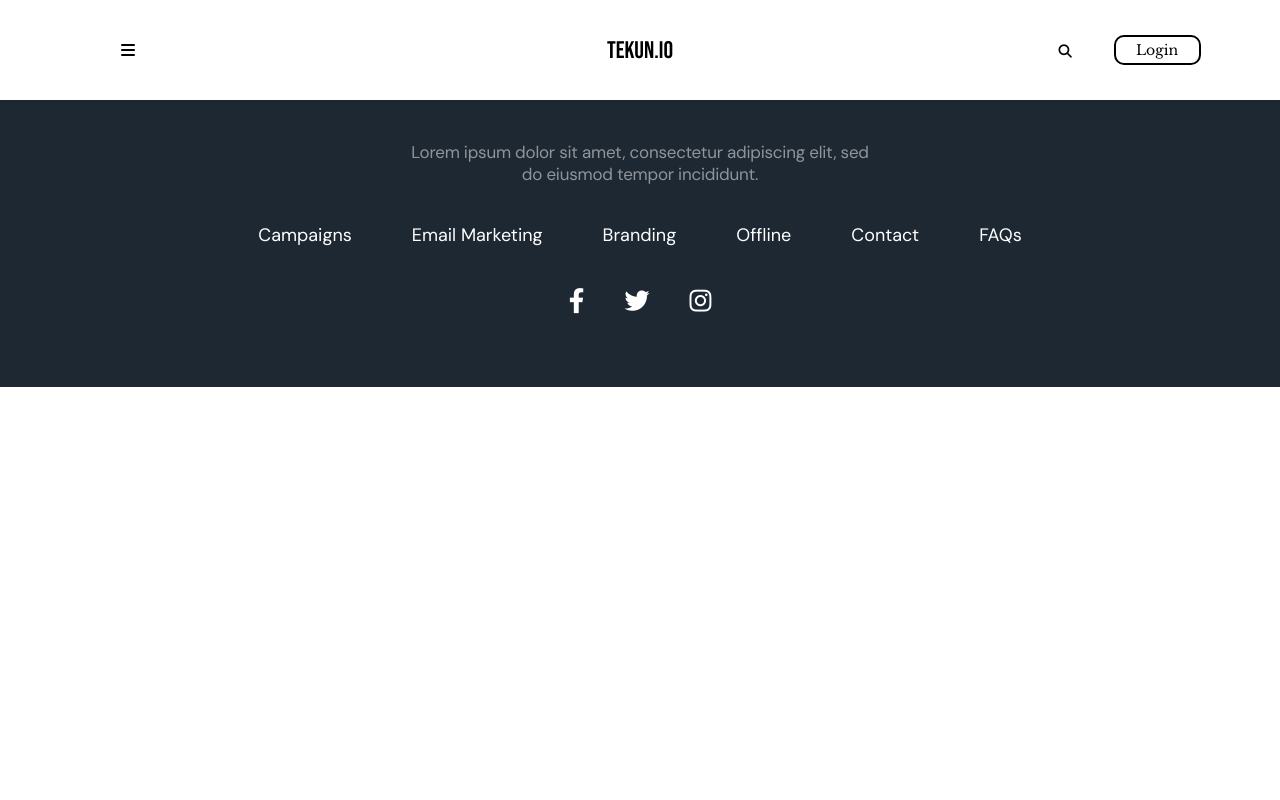
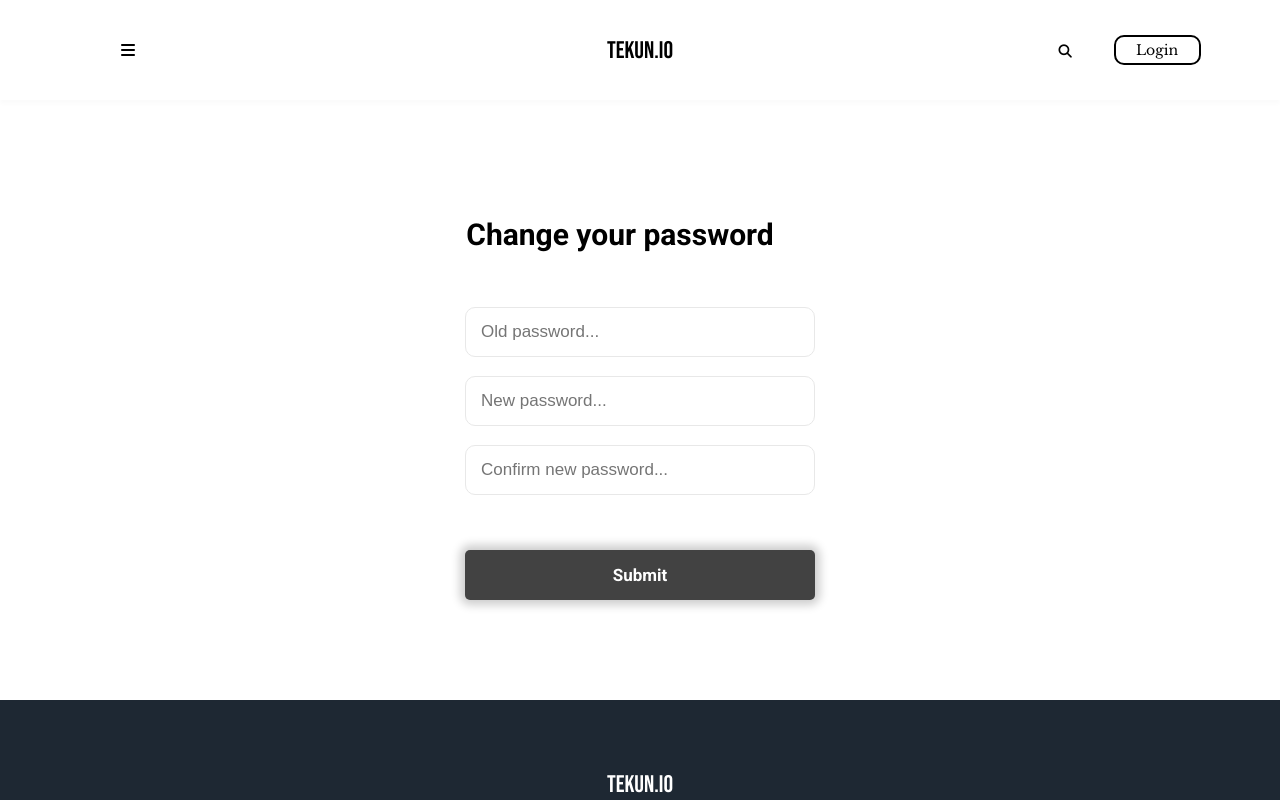
Before and after one commit to CuongXuanLe/TechnologyWeb, a React (Create React App) app in the folder client/: page /ChangePassword in a window 1280 px wide. Shown: the top 800 px of the page. Built offline with nearby package versions, Linux system fonts and the light colour scheme.

Commit message:
finish change password page

```diff
--- a/client/src/Components/ChangePassword/ChangePassword.css
+++ b/client/src/Components/ChangePassword/ChangePassword.css
@@ -0,0 +1,52 @@
+.main__changePassword{
+    position: relative;
+    margin: 215px 400px 100px;
+    display: flex;
+    flex-direction: column;
+    align-items: center;
+    font-family: 'Roboto';
+    font-style: normal;
+
+}
+
+.main__changePassword h1{
+    margin-left: -40px;
+    font-weight: 700;
+    font-size: 30px;
+    line-height: 35px;
+}
+
+.input__changePassword{
+    display: flex;
+    flex-direction: column;
+    margin: 55px 0;
+}
+
+.input__changePassword input{
+    height: 50px;
+    width: 350px;
+    border: 1px solid #E8E8E8;
+    border-radius: 10px;
+    padding: 0 15px;
+    font-size: 17px;
+}
+
+.fix__m{
+    margin: 19px 0;
+}
+
+.btn__submit{
+    width: 350px;
+    height: 50px;
+    background: #424242;
+    border-radius: 5px;
+    border: none;
+    font-family: 'Roboto';
+    font-style: normal;
+    font-weight: 700;
+    font-size: 17px;
+    line-height: 20px;
+    color: #fff;
+    cursor: pointer;
+    box-shadow: 0px 0px 10px 5px rgb(0 0 0 / 20%);
+}
--- a/client/src/Components/ChangePassword/ChangePassword.jsx
+++ b/client/src/Components/ChangePassword/ChangePassword.jsx
@@ -4,7 +4,13 @@ import './ChangePassword.css'
 const ChangePassword = () => {
   return (
     <div className='main__changePassword'>
-
+      <h1>Change your password</h1>
+      <div className="input__changePassword">
+        <input type="password" placeholder='Old password...'/>
+        <input className='fix__m' type="password" placeholder='New password...'/>
+        <input type="password"  placeholder='Confirm new password...'/>
+      </div>
+      <button type='button' className='btn__submit'>Submit</button>
     </div>
   )
 }
--- a/client/src/pages/Password/Password.css
+++ b/client/src/pages/Password/Password.css
@@ -0,0 +1,4 @@
+.blog_password{
+    position: relative;
+    margin-top: 100px;
+}
```
